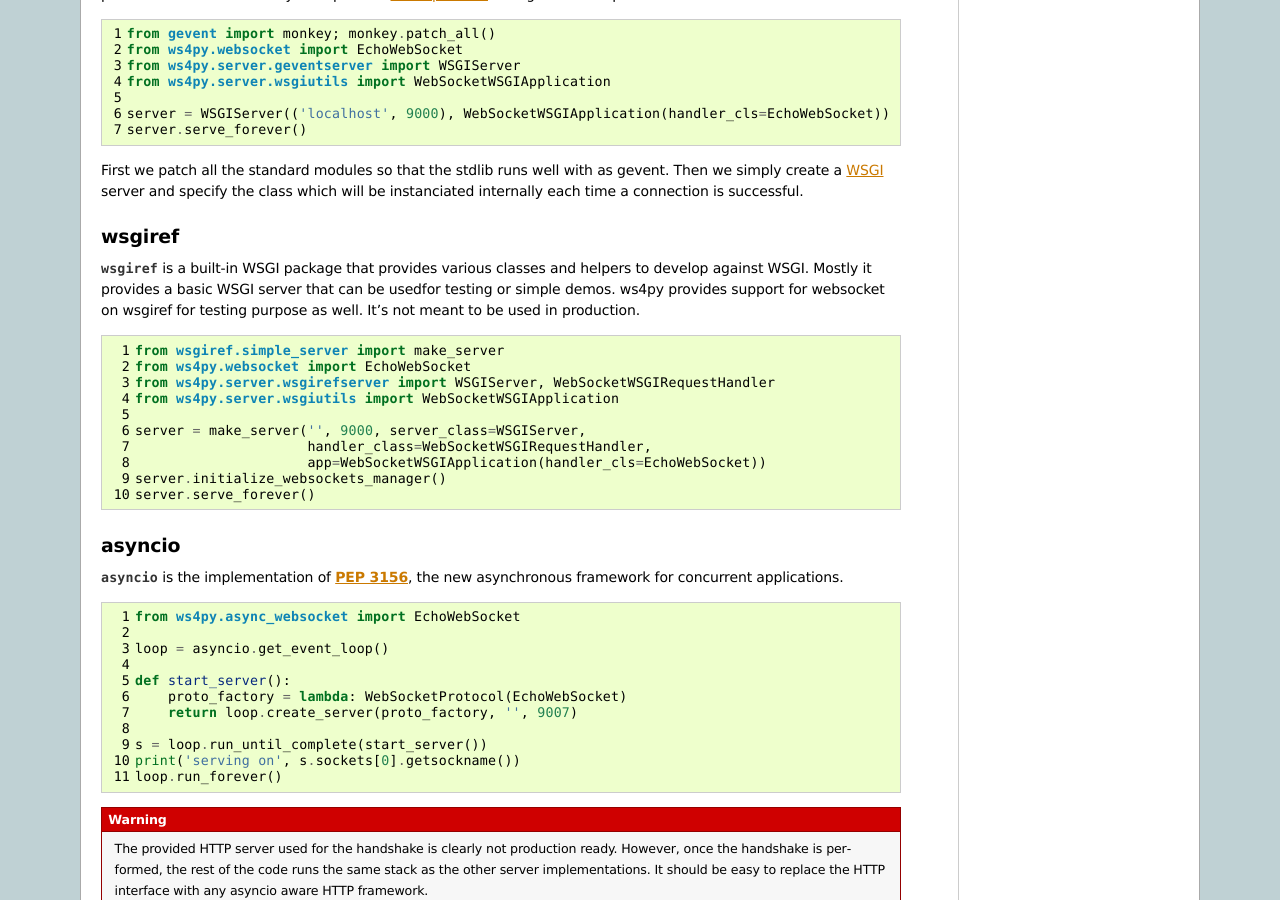
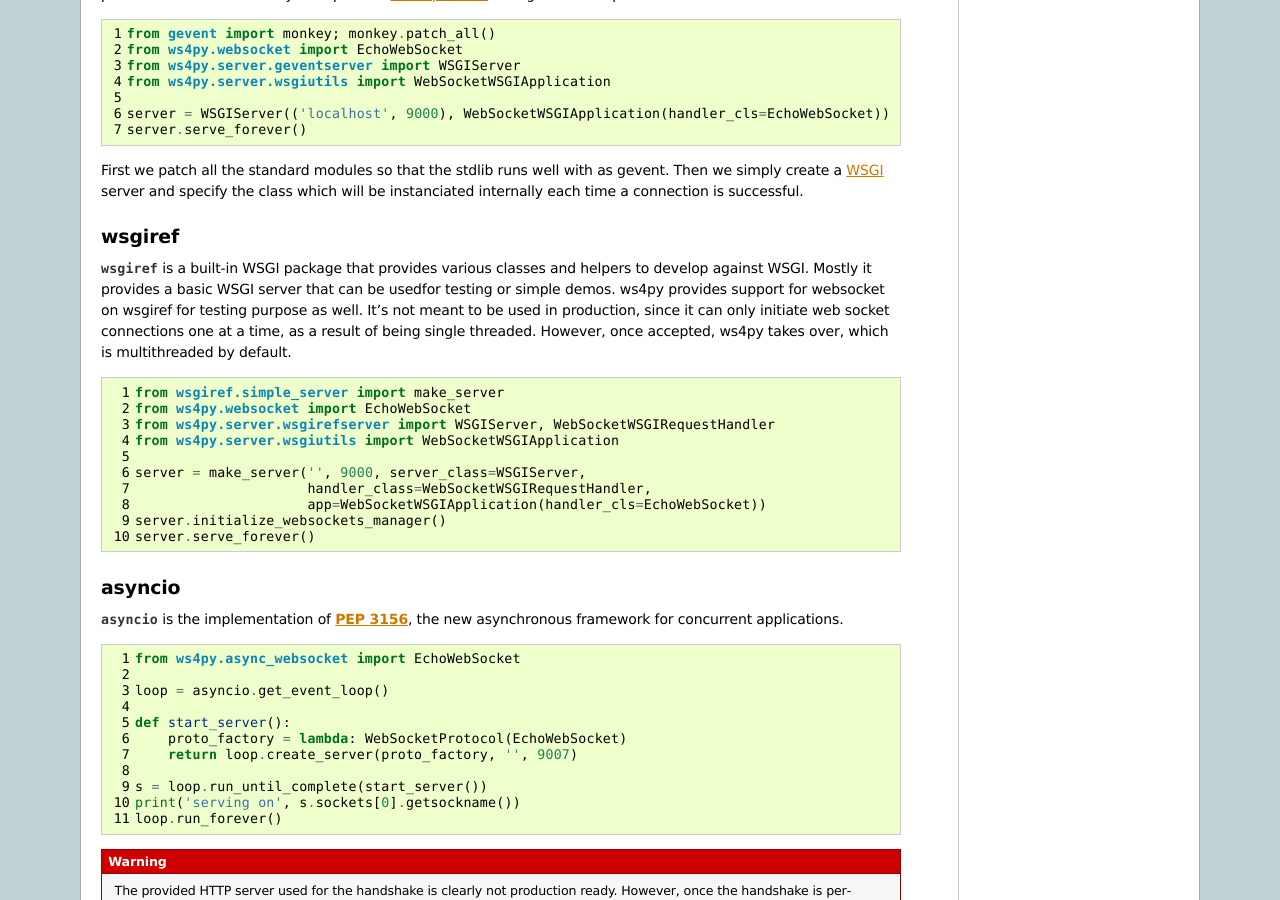
Before and after one commit to Lawouach/WebSocket-for-Python, a Sphinx documentation site: the page built from docs/sources/servertutorial.rst, in a window 1280 px wide and 900 px high, scrolled down 869 px. Built offline with Sphinx 7.4.7, drawn with Linux system fonts in a browser that asks for light colours.

Commit message:
Explained why wsgiref not for produciton
Resolving #143. Feel free to ignore if you find it excessive.

```diff
--- a/docs/sources/servertutorial.rst
+++ b/docs/sources/servertutorial.rst
@@ -63,7 +63,7 @@ First we patch all the standard modules so that the stdlib runs well with as gev
 wsgiref
 -------
 
-:py:mod:`wsgiref` is a built-in WSGI package that provides various classes and helpers to develop against WSGI. Mostly it provides a basic WSGI server that can be usedfor testing or simple demos. ws4py provides support for websocket on wsgiref for testing purpose as well. It's not meant to be used in production.
+:py:mod:`wsgiref` is a built-in WSGI package that provides various classes and helpers to develop against WSGI. Mostly it provides a basic WSGI server that can be usedfor testing or simple demos. ws4py provides support for websocket on wsgiref for testing purpose as well. It's not meant to be used in production, since it can only initiate web socket connections one at a time, as a result of being single threaded. However, once accepted, ws4py takes over, which is multithreaded by default.
 
 .. code-block:: python
     :linenos:
```
